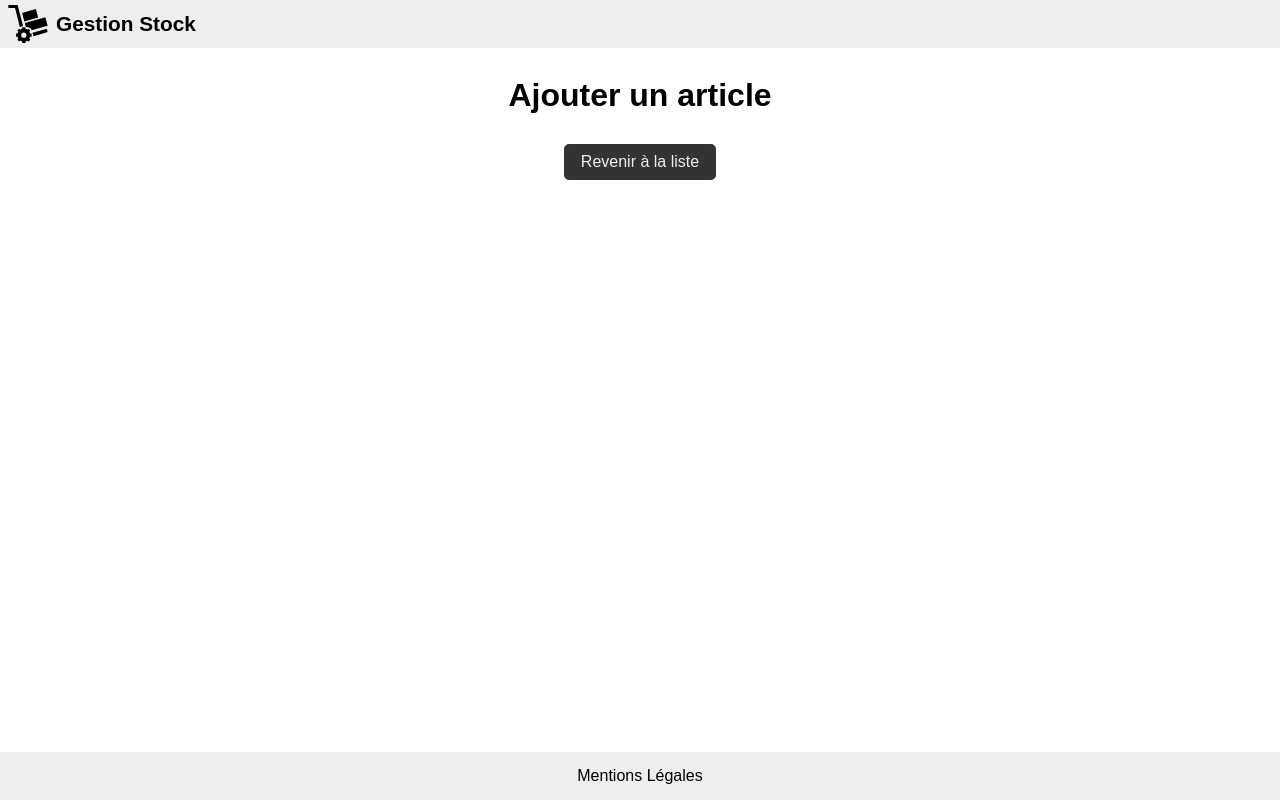
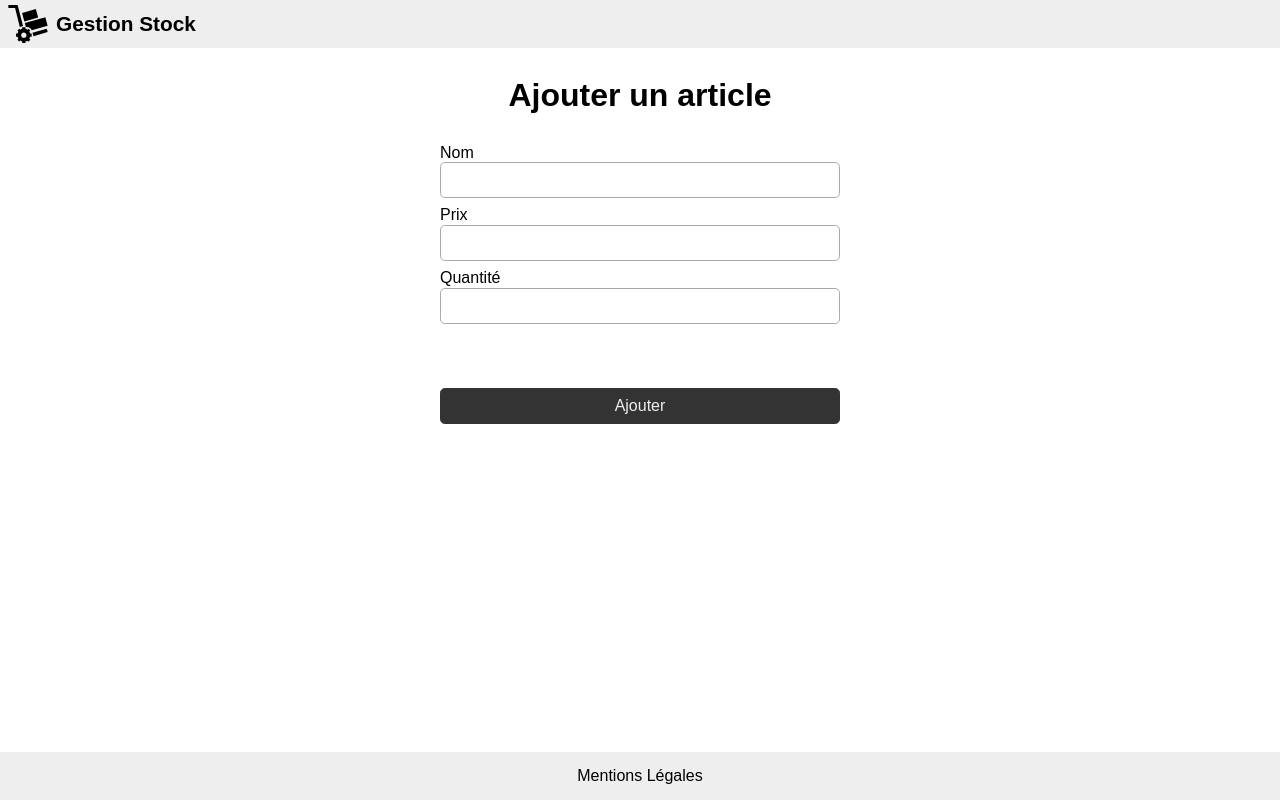
Before and after one commit to jlg-formation/gestion-stock-vue2, a Vue app in the folder front/: page /stock/add in a window 1280 px wide. Built offline with nearby package versions, Linux system fonts and the light colour scheme.

Commit message:
dev: added form

```diff
--- a/front/src/stock/views/AddView.vue
+++ b/front/src/stock/views/AddView.vue
@@ -7,10 +7,53 @@ export default {
 <template>
   <main>
     <h1>Ajouter un article</h1>
-    <router-link to="/stock" class="button primary">
-      Revenir à la liste
-    </router-link>
+    <form>
+      <label>
+        <span>Nom</span>
+        <input type="text" />
+        <span class="error"></span>
+      </label>
+      <label>
+        <span>Prix</span>
+        <input type="number" />
+        <span class="error"></span>
+      </label>
+      <label>
+        <span>Quantité</span>
+        <input type="number" />
+        <span class="error"></span>
+      </label>
+      <div class="error"></div>
+      <button class="primary">Ajouter</button>
+    </form>
   </main>
 </template>
 
-<style scoped lang="scss"></style>
+<style scoped lang="scss">
+form {
+  display: flex;
+  flex-flow: column;
+  gap: 0.5em;
+
+  width: 100%;
+  max-width: 25em;
+
+  label {
+    display: flex;
+    flex-flow: column;
+
+    input {
+      padding: 0.5em 1em;
+      border: 0.1em solid #aaa;
+      border-radius: 0.3em;
+    }
+  }
+
+  div.error {
+    height: 3em;
+    display: flex;
+    align-items: center;
+    justify-content: center;
+  }
+}
+</style>
```
